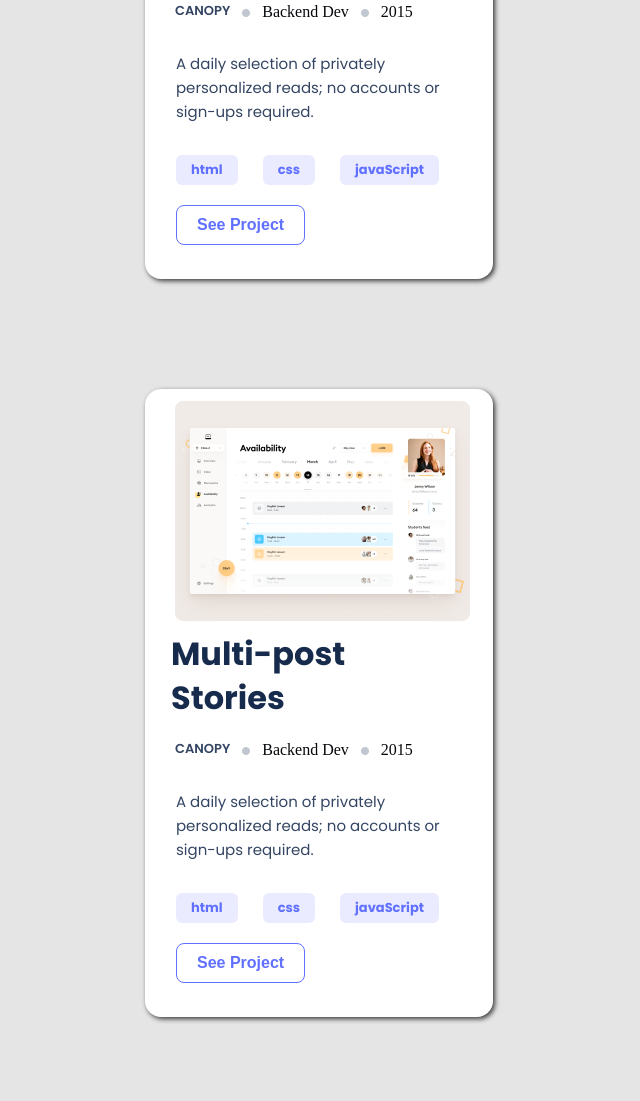
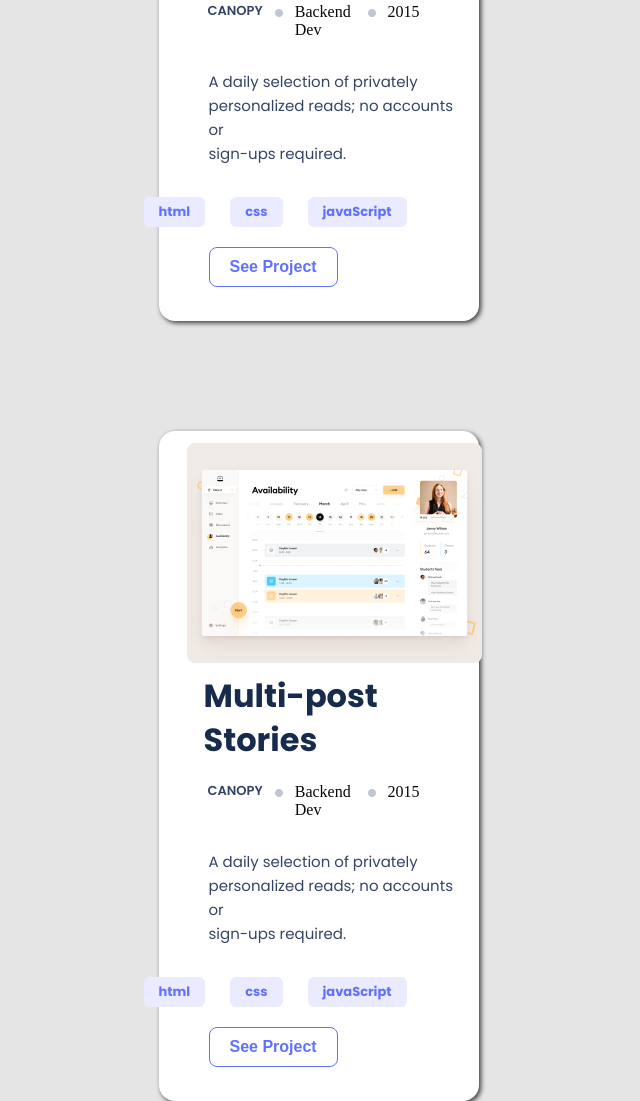
Before and after one commit to AbhishekkM05/Mobile-Portfolio, a website: page index.html in a window 1280 px wide. Shown: the part 1224-2325 px from the top of the page, without its empty margins (321-961 px from the left). Drawn offline with Linux system fonts and the light colour scheme.

Commit message:
add float

```diff
--- a/styles.css
+++ b/styles.css
@@ -228,9 +228,7 @@ h2 {
 }
 
 .button-list ul {
-  display: flex;
-  align-items: flex-start;
-  margin-left: 65px;
+  float:left;
 }
 
 .button-list ul li {
```
